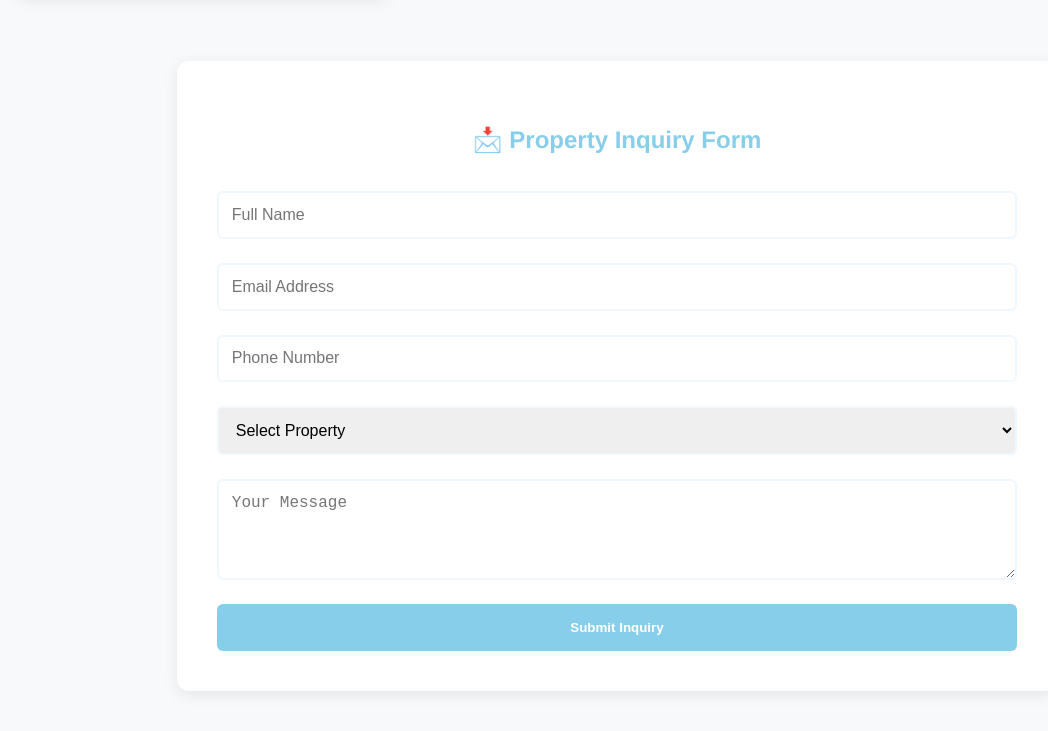
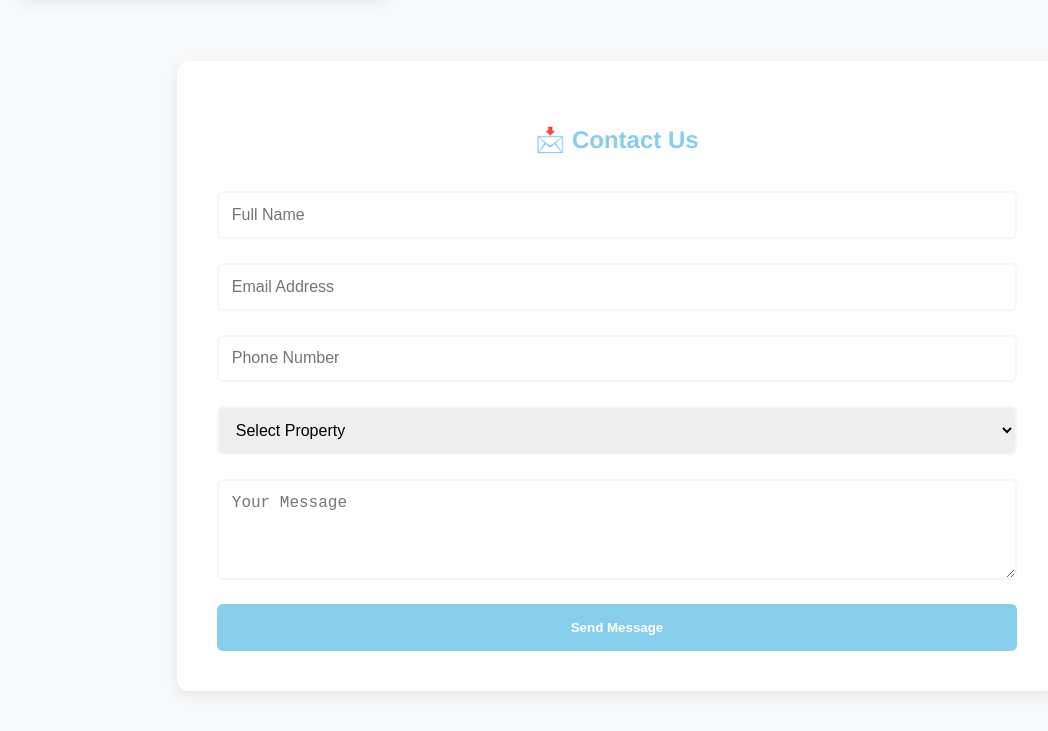
Before and after one commit to Prakashdangi/Real-Estate-Surkhet, a plain HTML site: page index.html in a window 1280 px wide. Shown: the part 3702-4433 px from the top of the page, without its empty margins (23-1071 px from the left). Drawn offline with Linux system fonts and the light colour scheme.

Commit message:
Update index.html

```diff
--- a/index.html
+++ b/index.html
@@ -7,7 +7,6 @@
     <link rel="stylesheet" href="styles.css">
 </head>
 <body>
-    <!-- Header -->
     <!-- Header -->
     <header>
         <div class="nav-container">
@@ -23,6 +22,7 @@
             </nav>
         </div>
     </header>
+
     <!-- About Us Section -->
     <section id="about" class="about-section">
         <h2>About Us</h2>
@@ -50,8 +50,8 @@
     </section>
 
     <!-- Property Listings -->
+    <main class="property-listings">
         <!-- Listing 1 -->
-        <main class="property-listings">
         <div class="property-card">
             <img src="House0.jpeg" alt="Modern Bungalow">
             <div class="property-details">
@@ -220,12 +220,17 @@
                 </div>
             </div>
         </div>
+
+        <!-- Add 8 more listings following the same structure -->
+        <!-- Listing 3-10 (Sample images: house2.jpg to house5.jpg, land2.jpg to land5.jpg) -->
+        <!-- Duplicate the above property-card div structure and modify details -->
+
     </main>
 
     <!-- Contact Section -->
-    <section class="contact-section">
-        <h2>📩 Property Inquiry Form</h2>
-        <form id="inquiryForm">
+    <section id="contact" class="contact-section">
+        <h2>📩 Contact Us</h2>
+        <form id="contactForm">
             <input type="text" placeholder="Full Name" required>
             <input type="email" placeholder="Email Address" required>
             <input type="tel" placeholder="Phone Number" required>
@@ -236,7 +241,7 @@
                 <!-- Add other properties -->
             </select>
             <textarea placeholder="Your Message" rows="4" required></textarea>
-            <button type="submit">Submit Inquiry</button>
+            <button type="submit">Send Message</button>
         </form>
     </section>
 
```
Lines whose indentation alone changed are shown as unchanged.
